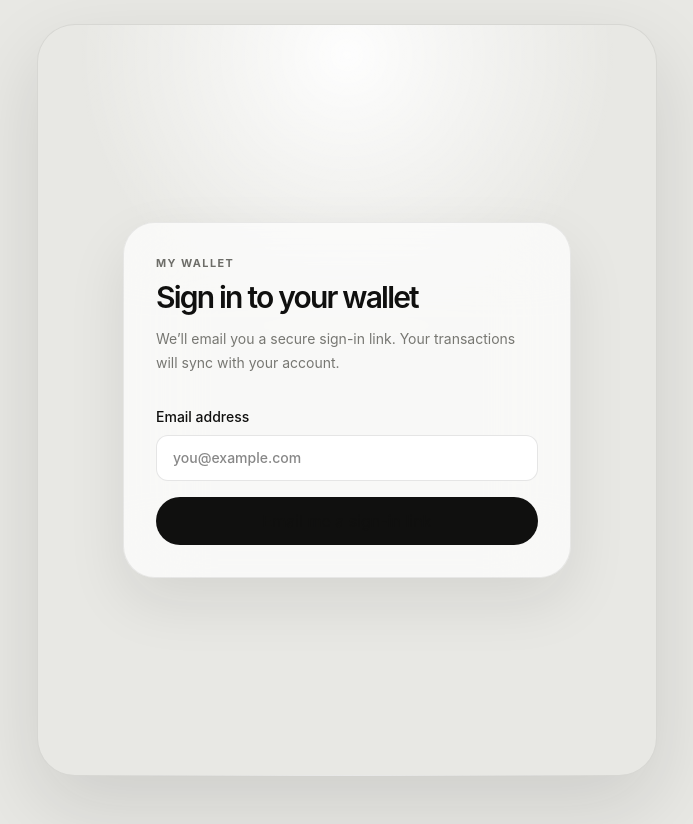
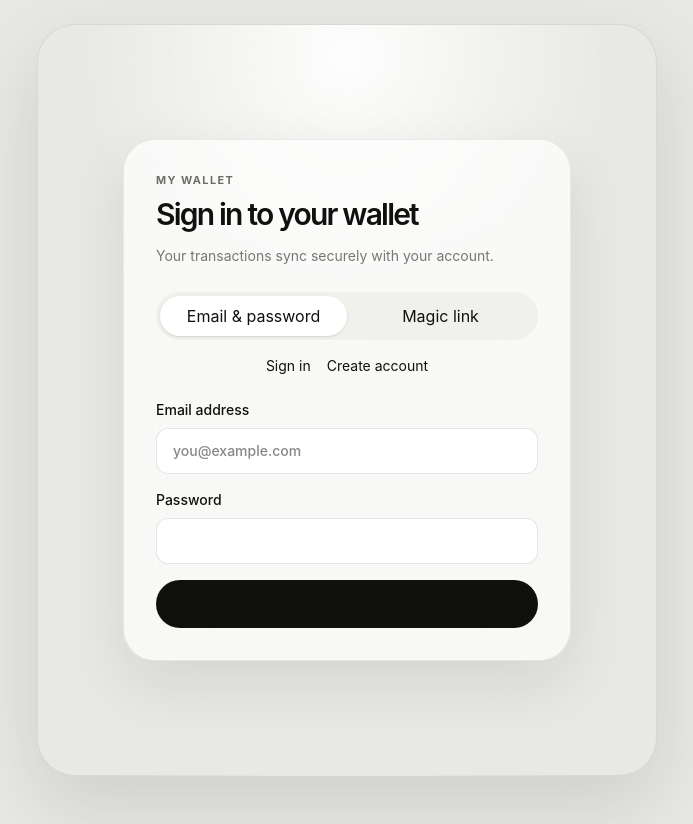
Before and after one commit to phelippe-ait/personalfin, a React (Vite) app: page / in a window 1280 px wide. Shown: the whole page, without its empty margins (293-986 px from the left). Built offline with nearby package versions, Linux system fonts and the light colour scheme; no server answers; the HTML template or start-up script is replaced by a standard one.

Commit message:
feat: refactor Supabase integration for improved configuration and authentication handling

```diff
--- a/src/App.tsx
+++ b/src/App.tsx
@@ -2,14 +2,19 @@ import { useEffect, useState } from "react"
 import type { Session } from "@supabase/supabase-js"
 import AuthScreen from "./features/auth/AuthScreen"
 import WalletApp from "./features/wallet/WalletApp"
-import { supabase } from "./lib/supabase"
+import { getSupabase, isSupabaseConfigured } from "./lib/supabase"
 
 export default function App() {
   const [session, setSession] = useState<Session | null>(null)
   const [checkingSession, setCheckingSession] = useState(true)
 
   useEffect(() => {
+    if (!isSupabaseConfigured) {
+      setCheckingSession(false)
+      return
+    }
     let mounted = true
+    const supabase = getSupabase()
     supabase.auth.getSession().then(({ data }) => {
       if (mounted) {
         setSession(data.session)
@@ -28,6 +33,24 @@ export default function App() {
     }
   }, [])
 
+  if (!isSupabaseConfigured) {
+    return (
+      <main className="grid min-h-[100dvh] place-items-center bg-[#e8e8e4] px-6 py-12">
+        <section className="w-full max-w-lg rounded-[28px] border border-black/[0.07] bg-white/75 p-8 shadow-[0_24px_60px_rgba(20,20,18,0.09)]">
+          <p className="eyebrow">Setup needed</p>
+          <h1 className="mt-2 text-2xl font-semibold tracking-[-0.05em]">
+            Supabase isn’t configured for this deployment
+          </h1>
+          <p className="mt-3 text-sm leading-6 text-[#777772]">
+            Add <code>VITE_SUPABASE_URL</code> and{" "}
+            <code>VITE_SUPABASE_PUBLISHABLE_KEY</code> in Vercel under Project
+            Settings → Environment Variables, then redeploy.
+          </p>
+        </section>
+      </main>
+    )
+  }
+
   if (checkingSession) {
     return (
       <main className="grid min-h-[100dvh] place-items-center bg-[#e8e8e4] text-sm text-[#777772]">
@@ -41,7 +64,7 @@ export default function App() {
       key={session.user.id}
       userId={session.user.id}
       userEmail={session.user.email ?? ""}
-      onSignOut={() => supabase.auth.signOut()}
+      onSignOut={() => getSupabase().auth.signOut()}
     />
   ) : (
     <AuthScreen />
--- a/src/features/auth/AuthScreen.tsx
+++ b/src/features/auth/AuthScreen.tsx
@@ -1,28 +1,70 @@
 import { useState, type FormEvent } from "react"
-import { supabase } from "../../lib/supabase"
+import { getSupabase } from "../../lib/supabase"
+
+type AuthMethod = "password" | "magic-link"
+type PasswordAction = "sign-in" | "sign-up"
 
 export default function AuthScreen() {
   const [email, setEmail] = useState("")
-  const [isSending, setIsSending] = useState(false)
-  const [sent, setSent] = useState(false)
+  const [password, setPassword] = useState("")
+  const [authMethod, setAuthMethod] = useState<AuthMethod>("password")
+  const [passwordAction, setPasswordAction] =
+    useState<PasswordAction>("sign-in")
+  const [isSubmitting, setIsSubmitting] = useState(false)
+  const [notice, setNotice] = useState("")
   const [error, setError] = useState("")
 
-  const sendLink = async (event: FormEvent<HTMLFormElement>) => {
+  const submit = async (event: FormEvent<HTMLFormElement>) => {
     event.preventDefault()
-    setIsSending(true)
+    setIsSubmitting(true)
+    setNotice("")
     setError("")
 
-    const { error: authError } = await supabase.auth.signInWithOtp({
-      email: email.trim(),
-      options: { emailRedirectTo: window.location.origin },
-    })
+    try {
+      const auth = getSupabase().auth
+      const normalizedEmail = email.trim()
 
-    setIsSending(false)
-    if (authError) {
-      setError(authError.message)
-      return
+      if (authMethod === "magic-link") {
+        const { error: authError } = await auth.signInWithOtp({
+          email: normalizedEmail,
+          options: { emailRedirectTo: window.location.origin },
+        })
+        if (authError) throw authError
+        setNotice(`Check ${normalizedEmail} for your sign-in link.`)
+      } else if (passwordAction === "sign-up") {
+        const { data, error: authError } = await auth.signUp({
+          email: normalizedEmail,
+          password,
+          options: { emailRedirectTo: window.location.origin },
+        })
+        if (authError) throw authError
+        if (!data.session) {
+          setNotice(
+            `Account created. Check ${normalizedEmail} for the email confirmation link, then return here to sign in.`,
+          )
+        }
+      } else {
+        const { error: authError } = await auth.signInWithPassword({
+          email: normalizedEmail,
+          password,
+        })
+        if (authError) throw authError
+      }
+    } catch (authError) {
+      setError(
+        authError instanceof Error
+          ? authError.message
+          : "Authentication failed. Please try again.",
+      )
+    } finally {
+      setIsSubmitting(false)
     }
-    setSent(true)
+  }
+
+  const chooseMethod = (method: AuthMethod) => {
+    setAuthMethod(method)
+    setNotice("")
+    setError("")
   }
 
   return (
@@ -30,20 +72,87 @@ export default function AuthScreen() {
       <section className="w-full max-w-md rounded-[32px] border border-black/[0.07] bg-white/70 p-8 shadow-[0_24px_60px_rgba(20,20,18,0.09)] backdrop-blur-2xl">
         <p className="eyebrow">My wallet</p>
         <h1 className="mt-2 text-3xl font-semibold tracking-[-0.06em]">
-          Sign in to your wallet
+          {authMethod === "magic-link"
+            ? "Sign in with a link"
+            : passwordAction === "sign-up"
+              ? "Create your account"
+              : "Sign in to your wallet"}
         </h1>
         <p className="mt-3 text-sm leading-6 text-[#777772]">
-          We’ll email you a secure sign-in link. Your transactions will sync
-          with your account.
+          Your transactions sync securely with your account.
         </p>
 
-        {sent ? (
-          <div className="mt-8 rounded-2xl bg-[#f0f0ec] p-5 text-sm leading-6">
-            Check your inbox for a sign-in link for <strong>{email}</strong>.
-            You can close this page after opening the link.
+        <div className="mt-6 grid grid-cols-2 rounded-full bg-[#f0f0ec] p-1">
+          <button
+            aria-pressed={authMethod === "password"}
+            className={`rounded-full px-3 py-2 text-sm font-semibold ${
+              authMethod === "password"
+                ? "bg-white shadow-sm"
+                : "text-[#777772]"
+            }`}
+            onClick={() => chooseMethod("password")}
+            type="button"
+          >
+            Email & password
+          </button>
+          <button
+            aria-pressed={authMethod === "magic-link"}
+            className={`rounded-full px-3 py-2 text-sm font-semibold ${
+              authMethod === "magic-link"
+                ? "bg-white shadow-sm"
+                : "text-[#777772]"
+            }`}
+            onClick={() => chooseMethod("magic-link")}
+            type="button"
+          >
+            Magic link
+          </button>
+        </div>
+
+        {authMethod === "password" && (
+          <div className="mt-4 flex justify-center gap-4 text-sm">
+            <button
+              className={
+                passwordAction === "sign-in"
+                  ? "font-semibold"
+                  : "text-[#777772]"
+              }
+              onClick={() => {
+                setPasswordAction("sign-in")
+                setNotice("")
+                setError("")
+              }}
+              type="button"
+            >
+              Sign in
+            </button>
+            <button
+              className={
+                passwordAction === "sign-up"
+                  ? "font-semibold"
+                  : "text-[#777772]"
+              }
+              onClick={() => {
+                setPasswordAction("sign-up")
+                setNotice("")
+                setError("")
+              }}
+              type="button"
+            >
+              Create account
+            </button>
+          </div>
+        )}
+
+        {notice ? (
+          <div
+            className="mt-6 rounded-2xl bg-[#f0f0ec] p-5 text-sm leading-6"
+            role="status"
+          >
+            {notice}
           </div>
         ) : (
-          <form className="mt-8 grid gap-4" onSubmit={sendLink}>
+          <form className="mt-6 grid gap-4" onSubmit={submit}>
             <label className="grid gap-2 text-sm font-medium">
               Email address
               <input
@@ -56,13 +165,41 @@ export default function AuthScreen() {
                 value={email}
               />
             </label>
-            {error && <p className="text-sm text-red-700">{error}</p>}
+            {authMethod === "password" && (
+              <label className="grid gap-2 text-sm font-medium">
+                Password
+                <input
+                  autoComplete={
+                    passwordAction === "sign-up"
+                      ? "new-password"
+                      : "current-password"
+                  }
+                  className="rounded-xl border border-black/10 bg-white px-4 py-3 outline-none focus:border-black/40"
+                  minLength={6}
+                  onChange={(event) => setPassword(event.target.value)}
+                  required
+                  type="password"
+                  value={password}
+                />
+              </label>
+            )}
+            {error && (
+              <p className="text-sm text-red-700" role="alert">
+                {error}
+              </p>
+            )}
             <button
               className="rounded-full bg-[#10100f] px-5 py-3 font-semibold text-white disabled:opacity-50"
-              disabled={isSending}
+              disabled={isSubmitting}
               type="submit"
             >
-              {isSending ? "Sending link…" : "Email me a sign-in link"}
+              {isSubmitting
+                ? "Please wait…"
+                : authMethod === "magic-link"
+                  ? "Email me a sign-in link"
+                  : passwordAction === "sign-up"
+                    ? "Create account"
+                    : "Sign in"}
             </button>
           </form>
         )}
--- a/src/lib/supabase.ts
+++ b/src/lib/supabase.ts
@@ -1,10 +1,16 @@
-import { createClient } from "@supabase/supabase-js"
+import { createClient, type SupabaseClient } from "@supabase/supabase-js"
 
 const supabaseUrl = import.meta.env.VITE_SUPABASE_URL
 const supabasePublishableKey = import.meta.env.VITE_SUPABASE_PUBLISHABLE_KEY
 
-if (!supabaseUrl || !supabasePublishableKey) {
-  throw new Error("Supabase environment variables are missing.")
+export const isSupabaseConfigured = Boolean(supabaseUrl && supabasePublishableKey)
+
+let client: SupabaseClient | null = null
+
+export function getSupabase() {
+  if (!supabaseUrl || !supabasePublishableKey) {
+    throw new Error("Supabase environment variables are missing.")
+  }
+  client ??= createClient(supabaseUrl, supabasePublishableKey)
+  return client
 }
-
-export const supabase = createClient(supabaseUrl, supabasePublishableKey)
```
Also changed, not shown: src/features/wallet/data.ts (+11 -11 lines).
